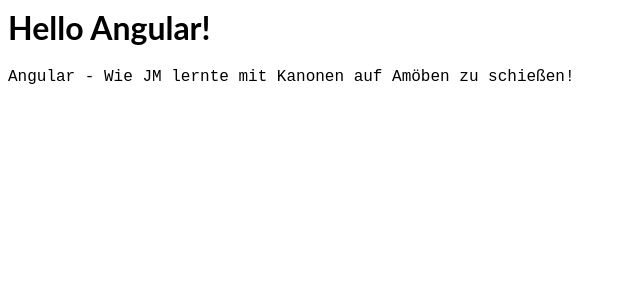
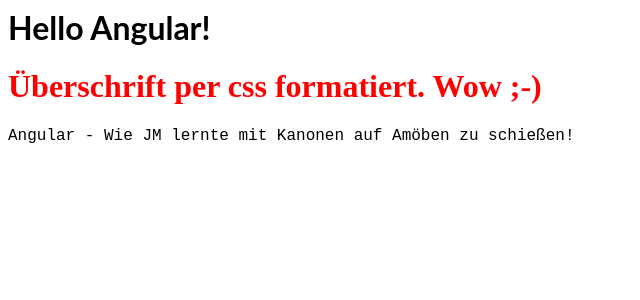
Before and after one commit to nomoretower/angular-4c6xek, an Angular app: page / in a window 1280 px wide. Shown: the top 300 px of the page, without its empty margins (0-640 px from the left). Built offline with nearby package versions, Linux system fonts and the light colour scheme.

Commit message:
2 files modified

```diff
--- a/src/app/app.component.css
+++ b/src/app/app.component.css
@@ -1,3 +1,7 @@
 p {
   font-family: 'Courier New', Courier, monospace;
 }
+
+h1 {
+  color: red
+}
--- a/src/app/app.component.html
+++ b/src/app/app.component.html
@@ -1,4 +1,8 @@
 <hello name="{{ name }}"></hello>
+
+<h1>
+Überschrift per css formatiert. Wow ;-)
+</h1>
 <p>
   Angular - Wie JM lernte mit Kanonen auf Amöben zu schießen!
 </p>
```
